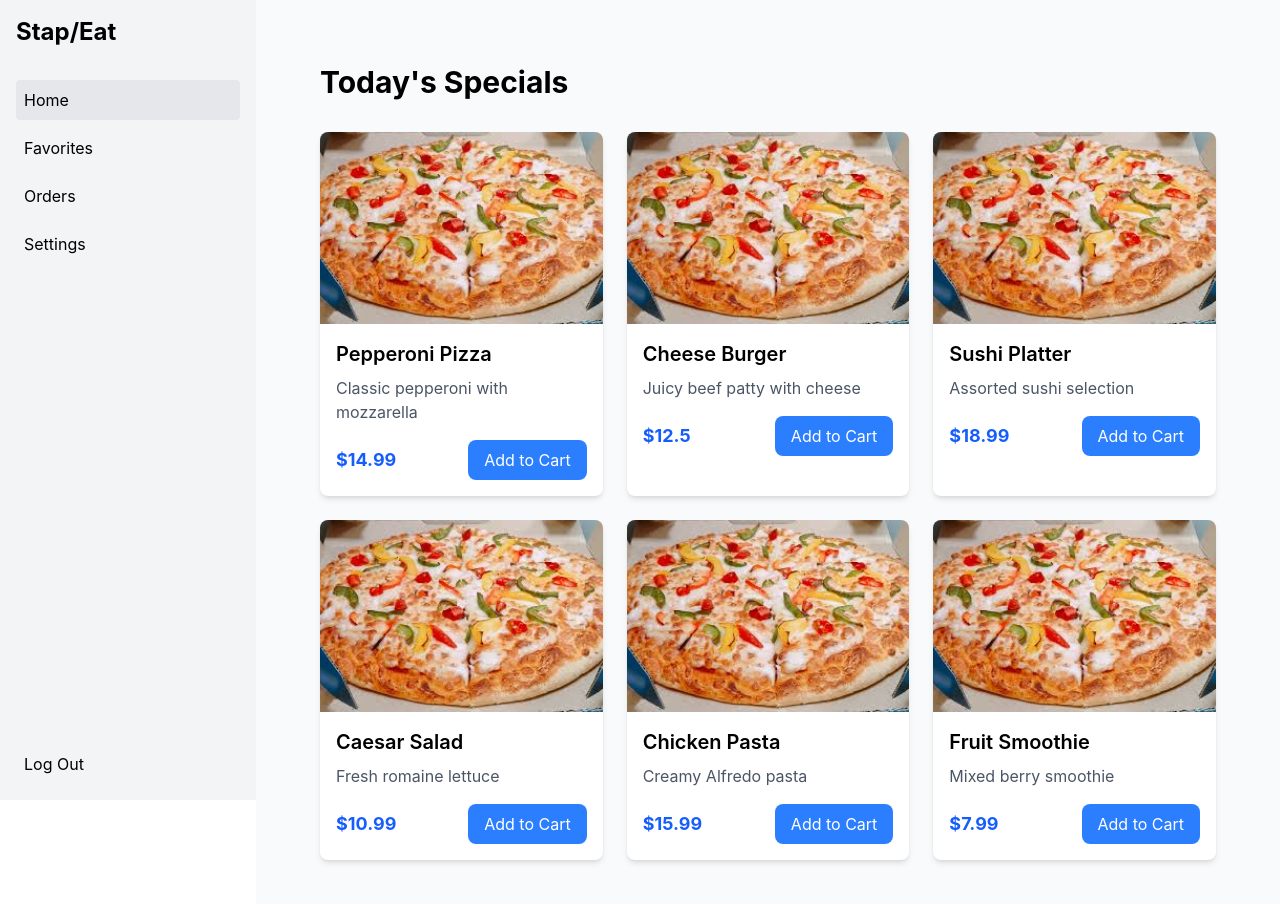
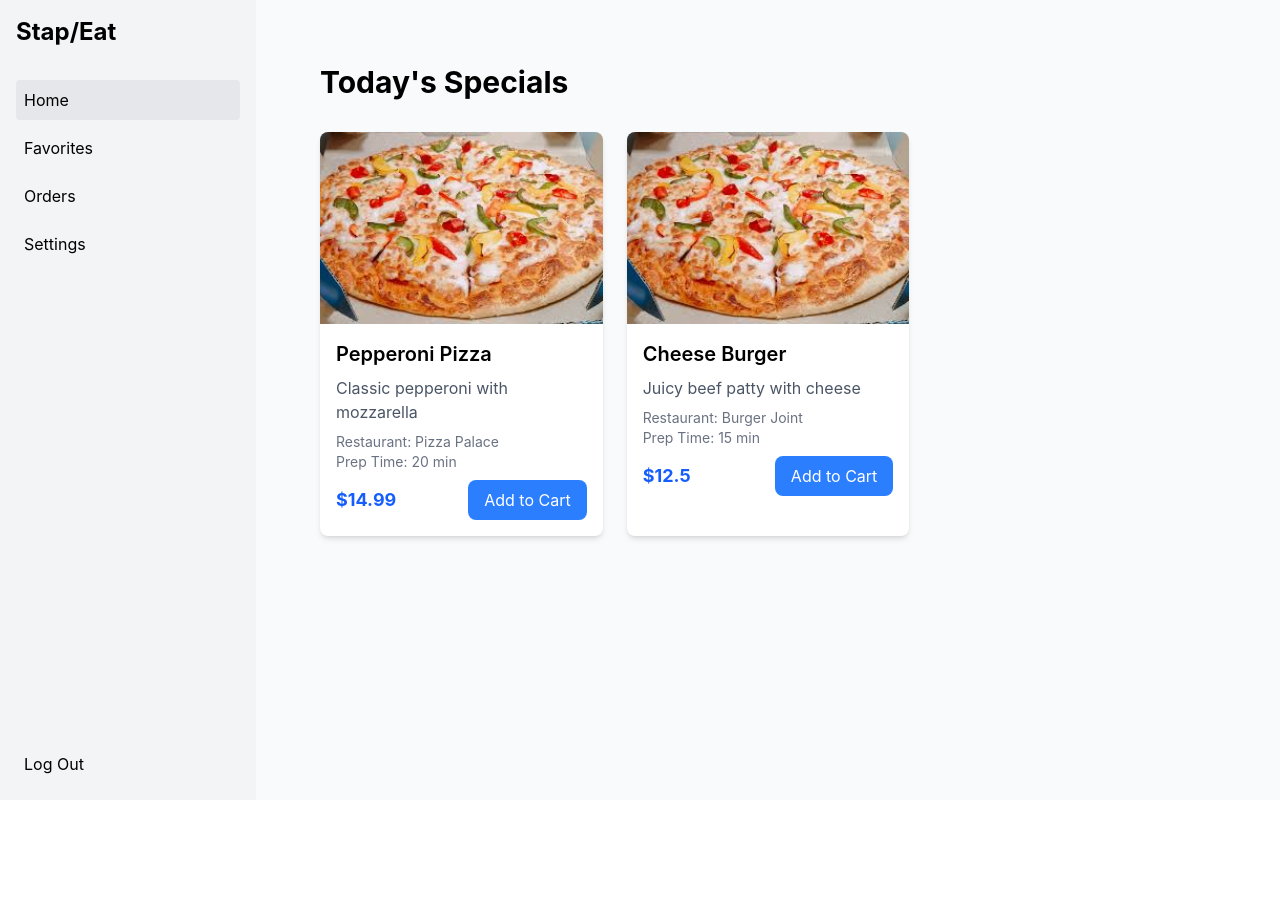
Before and after one commit to siddharth-kumar182002/StablEat, a React (Vite) app: page / in a window 1280 px wide. Shown: the top 904 px of the page. After the commit the page ends 800 px from the top, so only its background shows below. Built offline with nearby package versions, Linux system fonts and the light colour scheme.

Commit message:
react context api and quantity selection of food items

```diff
--- a/src/components/FoodCard.jsx
+++ b/src/components/FoodCard.jsx
@@ -1,19 +1,49 @@
-export const FoodCard = ({ name, price, description, image }) => {
+import { useCart } from '../context/CartContext';
+
+export const FoodCard = ({ item, image }) => {
+  const { cartItems, addToCart, updateQuantity } = useCart();
+  const cartItem = cartItems.find(i => i.id === item.id);
+
   return (
     <div className="bg-white rounded-lg shadow-md overflow-hidden hover:shadow-lg transition-shadow">
       <img
         src={image}
-          alt={name}
+        alt={item.name}
         className="w-full h-48 object-cover"
       />
       <div className="p-4">
-          <h3 className="text-xl font-semibold mb-2">{name}</h3>
-          <p className="text-gray-600 mb-4">{description}</p>
+        <h3 className="text-xl font-semibold mb-2">{item.name}</h3>
+        <p className="text-gray-600 mb-2">{item.description}</p>
+        <div className="text-sm text-gray-500 mb-2">
+          <p>Restaurant: {item.restaurant}</p>
+          <p>Prep Time: {item.preparationTime} min</p>
+        </div>
         <div className="flex justify-between items-center">
-            <span className="text-lg font-bold text-blue-600">${price}</span>
-            <button className="bg-blue-500 text-white px-4 py-2 rounded-lg hover:bg-blue-600 transition-colors">
+          <span className="text-lg font-bold text-blue-600">${item.price}</span>
+          {cartItem ? (
+            <div className="flex items-center gap-2">
+              <button
+                onClick={() => updateQuantity(item.id, cartItem.quantity - 1)}
+                className="bg-gray-200 px-3 py-1 rounded-lg hover:bg-gray-300"
+              >
+                -
+              </button>
+              <span>{cartItem.quantity}</span>
+              <button
+                onClick={() => updateQuantity(item.id, cartItem.quantity + 1)}
+                className="bg-gray-200 px-3 py-1 rounded-lg hover:bg-gray-300"
+              >
+                +
+              </button>
+            </div>
+          ) : (
+            <button
+              onClick={() => addToCart(item)}
+              className="bg-blue-500 text-white px-4 py-2 rounded-lg hover:bg-blue-600 transition-colors"
+            >
               Add to Cart
             </button>
+          )}
         </div>
       </div>
     </div>
--- a/src/components/Home.jsx
+++ b/src/components/Home.jsx
@@ -1,14 +1,30 @@
 import { FoodCard } from './FoodCard';
 import foodImage from '../assets/image.png';
+import { useCart } from '../context/CartContext';
 
 export const Home = () => {
+  const { addToCart } = useCart();
+
   const foodItems = [
-    { id: 1, name: 'Pepperoni Pizza', price: 14.99, description: 'Classic pepperoni with mozzarella' },
-    { id: 2, name: 'Cheese Burger', price: 12.50, description: 'Juicy beef patty with cheese' },
-    { id: 3, name: 'Sushi Platter', price: 18.99, description: 'Assorted sushi selection' },
-    { id: 4, name: 'Caesar Salad', price: 10.99, description: 'Fresh romaine lettuce' },
-    { id: 5, name: 'Chicken Pasta', price: 15.99, description: 'Creamy Alfredo pasta' },
-    { id: 6, name: 'Fruit Smoothie', price: 7.99, description: 'Mixed berry smoothie' },
+    {
+      id: 1,
+      name: 'Pepperoni Pizza',
+      price: 14.99,
+      description: 'Classic pepperoni with mozzarella',
+      restaurant: 'Pizza Palace',
+      preparationTime: 20,
+      deliveryWindow: 7
+    },
+    {
+      id: 2,
+      name: 'Cheese Burger',
+      price: 12.50,
+      description: 'Juicy beef patty with cheese',
+      restaurant: 'Burger Joint',
+      preparationTime: 15,
+      deliveryWindow: 7
+    },
+    // Add other items with similar structure
   ];
 
   return (
@@ -18,10 +34,9 @@ export const Home = () => {
         {foodItems.map((item) => (
           <FoodCard
             key={item.id}
-            name={item.name}
-            price={item.price}
-            description={item.description}
+            item={item}
             image={foodImage}
+            onAddToCart={() => addToCart(item)}
           />
         ))}
       </div>
--- a/src/components/OrderForm.jsx
+++ b/src/components/OrderForm.jsx
@@ -1,12 +1,57 @@
+import { useState } from 'react';
 import { useDeliveryTime } from "../hooks/useDeliveryTime";
+import { useCart } from "../context/CartContext";
 
-export const OrderForm = ({ distance, setDistance }) => {
+export const OrderForm = () => {
+  const { cartItems, updateQuantity } = useCart();
+  const [distance, setDistance] = useState('');
   const { calculateTimes } = useDeliveryTime();
-  const times = calculateTimes(distance);
+  const times = calculateTimes(parseFloat(distance) || 0, cartItems);
+
+  const totalPrice = cartItems.reduce((sum, item) => sum + (item.price * item.quantity), 0);
 
   return (
     <div className="bg-white p-6 rounded-lg shadow-md mb-8">
       <h2 className="text-xl font-bold mb-4">New Order</h2>
+
+      {cartItems.length > 0 ? (
+        <>
+          <div className="mb-6">
+            <h3 className="font-semibold mb-2">Selected Items:</h3>
+            {cartItems.map((item) => (
+              <div key={item.id} className="flex justify-between items-center mb-2">
+                <div className="flex-1">
+                  <p className="font-medium">{item.name}</p>
+                  <p className="text-sm text-gray-500">{item.restaurant}</p>
+                </div>
+                <div className="flex items-center gap-4">
+                  <div className="flex items-center gap-2">
+                    <button
+                      onClick={() => updateQuantity(item.id, item.quantity - 1)}
+                      className="bg-gray-200 px-2 py-1 rounded hover:bg-gray-300"
+                    >
+                      -
+                    </button>
+                    <span>{item.quantity}</span>
+                    <button
+                      onClick={() => updateQuantity(item.id, item.quantity + 1)}
+                      className="bg-gray-200 px-2 py-1 rounded hover:bg-gray-300"
+                    >
+                      +
+                    </button>
+                  </div>
+                  <span className="w-20 text-right">
+                    ${(item.price * item.quantity).toFixed(2)}
+                  </span>
+                </div>
+              </div>
+            ))}
+            <div className="flex justify-between items-center mt-4 pt-2 border-t">
+              <span className="font-bold">Total:</span>
+              <span className="font-bold">${totalPrice.toFixed(2)}</span>
+            </div>
+          </div>
+
           <div className="flex flex-col gap-4">
             <div>
               <label className="block mb-2">Distance (km)</label>
@@ -16,15 +61,22 @@ export const OrderForm = ({ distance, setDistance }) => {
                 onChange={(e) => setDistance(e.target.value)}
                 className="p-2 border rounded w-full"
                 min="1"
+                step="0.1"
               />
             </div>
 
+            {distance && (
               <div className="bg-blue-50 p-4 rounded">
                 <p className="font-semibold">
                   Estimated Delivery Time: {times.total} minutes
                 </p>
               </div>
+            )}
           </div>
+        </>
+      ) : (
+        <p className="text-gray-500">No items in cart. Select items from the home page.</p>
+      )}
     </div>
   );
 };
--- a/src/components/Orders.jsx
+++ b/src/components/Orders.jsx
@@ -2,16 +2,28 @@ import { OrderForm } from './OrderForm';
 import { DeliveryBreakdown } from './DeliveryBreakdown';
 import { RecentOrders } from './RecentOrders';
 import { OrderHistory } from './OrderHistory';
+import { useCart } from '../context/CartContext';
 
 export const Orders = () => {
+  const { cartItems } = useCart();
+
   return (
     <div className="max-w-3xl mx-auto">
       <div className="mb-8 bg-white p-6 rounded-lg shadow-md">
         <h2 className="text-xl font-bold mb-2">My Reward Points</h2>
         <p className="text-2xl text-blue-600">1250 pts</p>
       </div>
+
       <OrderForm />
-      <DeliveryBreakdown preparation={20} transit={25} deliveryWindow={7} />
+
+      {cartItems.length > 0 && (
+        <DeliveryBreakdown
+          preparation={Math.max(...cartItems.map(item => item.preparationTime))}
+          transit={25} // This will be dynamically calculated based on distance
+          deliveryWindow={cartItems[0]?.deliveryWindow || 7}
+        />
+      )}
+
       <RecentOrders />
       <OrderHistory />
     </div>
--- /dev/null
+++ b/src/context/CartContext.jsx
@@ -0,0 +1,42 @@
+import { createContext, useContext, useState } from 'react';
+
+const CartContext = createContext();
+
+export const CartProvider = ({ children }) => {
+  const [cartItems, setCartItems] = useState([]);
+
+  const addToCart = (item) => {
+    setCartItems(prev => {
+      const existingItem = prev.find(i => i.id === item.id);
+      if (existingItem) {
+        return prev.map(i =>
+          i.id === item.id ? { ...i, quantity: i.quantity + 1 } : i
+        );
+      }
+      return [...prev, { ...item, quantity: 1 }];
+    });
+  };
+
+  const updateQuantity = (itemId, newQuantity) => {
+    setCartItems(prev =>
+      prev.reduce((acc, item) => {
+        if (item.id === itemId) {
+          if (newQuantity > 0) {
+            acc.push({ ...item, quantity: newQuantity });
+          }
+        } else {
+          acc.push(item);
+        }
+        return acc;
+      }, [])
+    );
+  };
+
+  return (
+    <CartContext.Provider value={{ cartItems, addToCart, updateQuantity }}>
+      {children}
+    </CartContext.Provider>
+  );
+};
+
+export const useCart = () => useContext(CartContext);
--- a/src/hooks/useDeliveryTime.js
+++ b/src/hooks/useDeliveryTime.js
@@ -1,15 +1,16 @@
-import { useCallback } from 'react';
+export const useDeliveryTime = () => {
+    const calculateTimes = (distance, cartItems) => {
+      const preparationTime = Math.max(...cartItems.map(item => item.preparationTime));
+      const transitTime = distance * 10;
+      const deliveryWindow = cartItems[0]?.deliveryWindow || 7;
 
-export const useDeliveryTime = () => {
-  const calculateTimes = useCallback((distance) => {
-    const total = distance * 10;
-    return {
-      preparation: 20,
-      transit: total - 27, // 20 (prep) + 7 (window) = 27
-      deliveryWindow: 7,
-      total
+      return {
+        preparation: preparationTime,
+        transit: transitTime,
+        deliveryWindow,
+        total: preparationTime + transitTime + deliveryWindow
+      };
     };
-  }, []);
 
-  return { calculateTimes };
-};
+    return { calculateTimes };
+  };
--- a/src/main.jsx
+++ b/src/main.jsx
@@ -1,13 +1,16 @@
 import React from 'react';
 import ReactDOM from 'react-dom/client';
 import { BrowserRouter } from 'react-router-dom';
+import { CartProvider } from './context/CartContext';
 import App from './App.jsx';
 import './index.css';
 
 ReactDOM.createRoot(document.getElementById('root')).render(
   <React.StrictMode>
     <BrowserRouter>
-      <App />
+      <CartProvider>
+        <App />
+      </CartProvider>
     </BrowserRouter>
   </React.StrictMode>
 );
```
Lines whose indentation alone changed are shown as unchanged.
